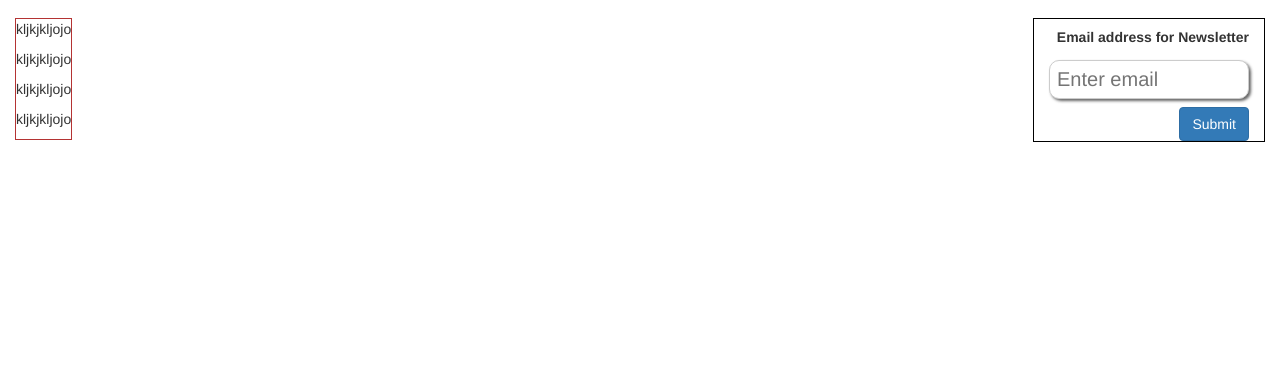
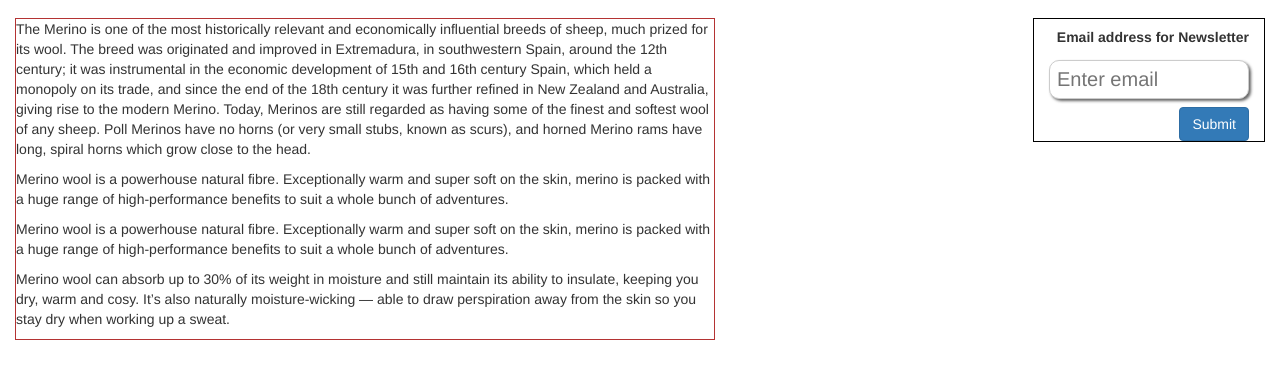
Before and after one commit to milduleison/Product-Landing-Page, a plain HTML site: page index.html in a window 1280 px wide. Shown: the part 154-532 px from the top of the page. Drawn offline with nearby package versions, Linux system fonts and the light colour scheme.

Commit message:
2018-10-09

```diff
--- a/css/main.css
+++ b/css/main.css
@@ -11,6 +11,7 @@ article {
     border: rgb(180, 51, 51) solid 1px;
     display: inline;
     float: left;
+    width: 700px;
 }
 aside {
     display: inline;
--- a/index.html
+++ b/index.html
@@ -30,20 +30,25 @@
             </div>
         </nav>
         </header>
+        <div>
         <article>
           <p>
-            kljkjkljojo
+            The Merino is one of the most historically relevant and economically influential breeds of sheep, much prized for its wool. The breed was originated and improved in Extremadura, in southwestern Spain, around the 12th century; it was instrumental in the economic development of 15th and 16th century Spain, which held a monopoly on its trade, and since the end of the 18th century it was further refined in New Zealand and Australia, giving rise to the modern Merino.
+
+            Today, Merinos are still regarded as having some of the finest and softest wool of any sheep. Poll Merinos have no horns (or very small stubs, known as scurs), and horned Merino rams have long, spiral horns which grow close to the head.</p>
+          <p>
+            Merino wool is a powerhouse natural fibre. Exceptionally warm and super soft on the skin, merino is packed with a huge range of high-performance benefits to suit a whole bunch of adventures.
           </p>
           <p>
-            kljkjkljojo
+            Merino wool is a powerhouse natural fibre. Exceptionally warm and super soft on the skin, merino is packed with a huge range of high-performance benefits to suit a whole bunch of adventures.
           </p>
           <p>
-            kljkjkljojo
-          </p>
-          <p>
-            kljkjkljojo
+            Merino wool can absorb up to 30% of its weight in moisture and still maintain its ability to insulate, keeping you dry, warm and cosy.
+
+It’s also naturally moisture-wicking — able to draw perspiration away from the skin so you stay dry when working up a sweat.
           </p>
         </article>
+      </div>
         <aside>
         <form>
           <div class="form-group container-fluid email">
```
